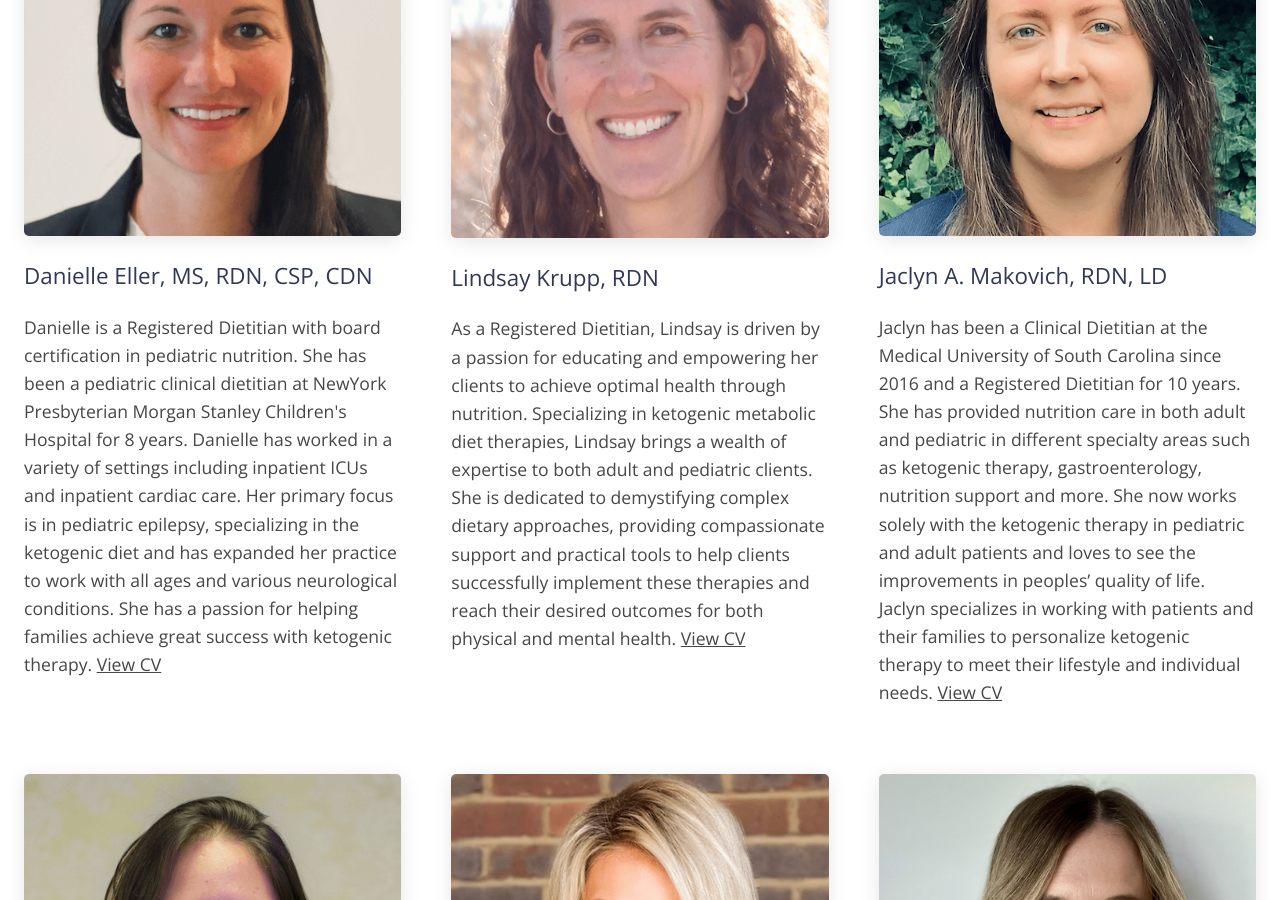
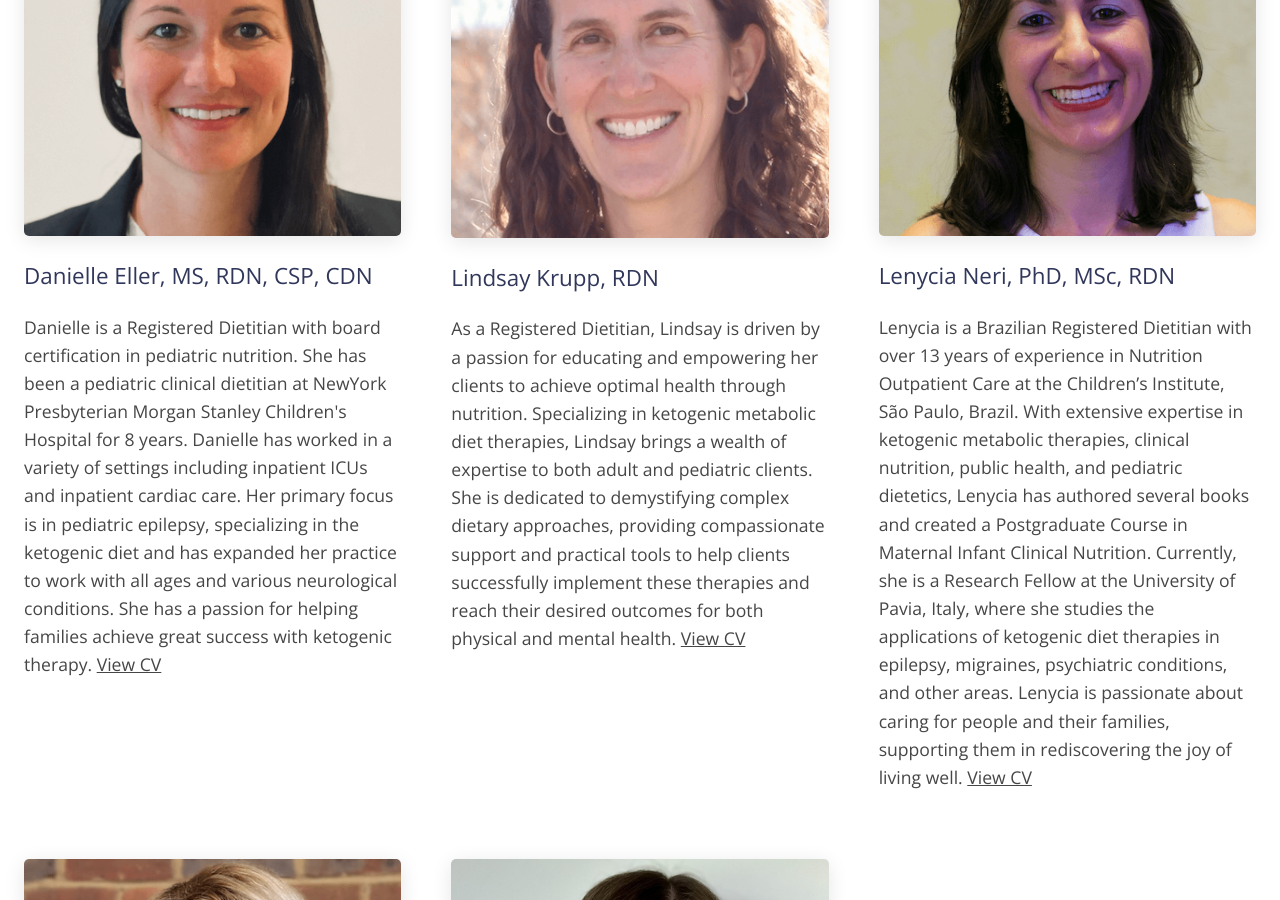
Before and after one commit to janmilosh/potterketo_jekyll, a Jekyll site: the page built from _pages/team.html, in a window 1280 px wide and 900 px high, scrolled down 1486 px. Built offline with Jekyll 4.4.1, drawn with Linux system fonts in a browser that asks for light colours; nearby versions of some CDN libraries.

Commit message:
Remove Jaclyn

```diff
--- a/_includes/people/jaclyn.html
+++ /dev/null
@@ -1,5 +0,0 @@
-<div>
-  <img src="{{ '/assets/images/jaclyn.png' | relative_url }}" alt="Jaclyn A. Makovich">
-  <h2>Jaclyn A. Makovich, RDN, LD</h2>
-  <p>Jaclyn has been a Clinical Dietitian at the Medical University of South Carolina since 2016 and a Registered Dietitian for 10 years. She has provided nutrition care in both adult and pediatric in different specialty areas such as ketogenic therapy, gastroenterology, nutrition support and more. She now works solely with the ketogenic therapy in pediatric and adult patients and loves to see the improvements in peoples’ quality of life.  Jaclyn specializes in working with patients and their families to personalize ketogenic therapy to meet their lifestyle and individual needs. <span class="nobreak"><a href="{{ '/assets/files/jaclyn_cv.pdf' | relative_url }}" target="_blank">View CV</a></span></p>
-</div>
--- a/_pages/team.html
+++ b/_pages/team.html
@@ -12,7 +12,6 @@ title: Our Team
     {% include people/stephanie.html %}
     {% include people/danielle.html %}
     {% include people/lindsay.html %}
-    {% include people/jaclyn.html %}
     {% include people/lenycia.html %}
     {% include people/emily.html %}
     {% include people/erin.html %}
```
Also changed, not shown: assets/images/jaclyn.png (deleted), 1 other file.
